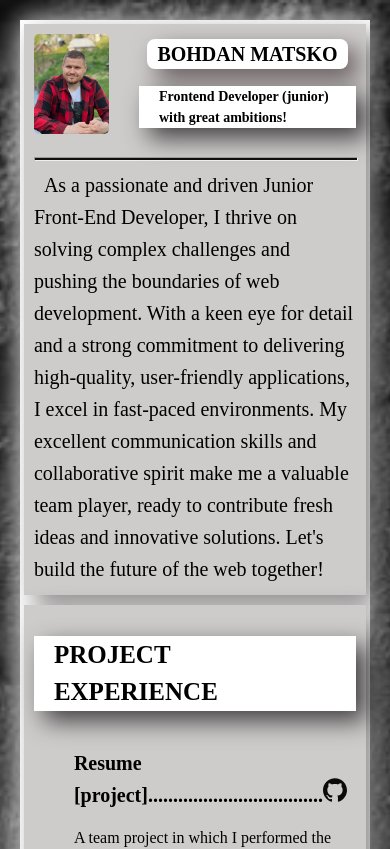
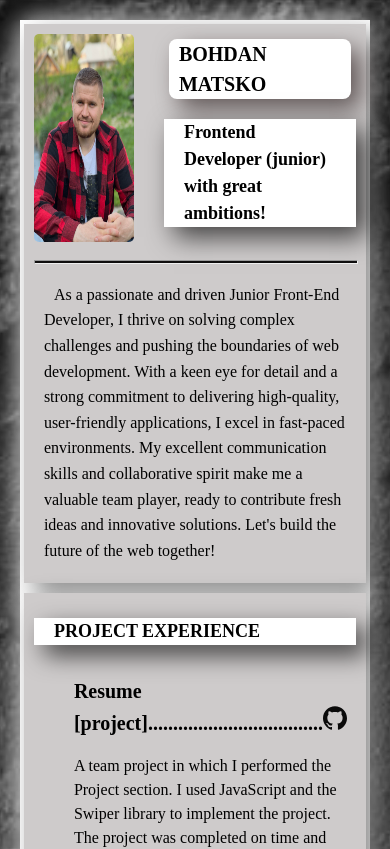
Before and after one commit to Bohdan119/Resume_Bohdan_Matsko, a React (Vite) app: page / in a window 390 px wide. Shown: the top 849 px of the page. Built offline with nearby package versions, Linux system fonts and the light colour scheme.

Commit message:
Push-4
updanes font-size

```diff
--- a/src/components/Title/Title.module.css
+++ b/src/components/Title/Title.module.css
@@ -45,16 +45,17 @@ box-shadow: 10px 10px 25px rgb(96, 86, 86);
 }
 .mobilePhoto{
     display: block;
-    width: 80px;
-    height: 100px;
+    width: 100px;
+    height: auto;
     border-radius: 5px;
     margin-bottom: 10px;
 }
 .mainTitle{
     font-size: 20px;
 }
-.mainDirection{
-    font-size: 14px;
+.mainParagraph {
+    font-size: 16px;
+    margin: 10px;
 }
 }
 
@@ -73,15 +74,14 @@ justify-content: flex-start;
 .mainTitle{
     font-size: 25px;
 }
-
-.mainDirection{
-font-size: 16px;
-padding: 0px 10px;
+.mainParagraph{
+    font-size: 16px;
+    margin: 10px;
 }
 
 .mobilePhoto{
 display: block;
-    width: 20%;
+    width: 30%;
     height: auto;
     border-radius: 5px;
     margin-bottom: 20px;
--- a/src/index.css
+++ b/src/index.css
@@ -88,6 +88,10 @@ svg:hover {
       margin: 20px;
       color:#000;
     }
+    h2{
+      font-size: 18px;
+
+    }
 }
 
 @media (min-width:481px) and (max-width:768px)
@@ -100,7 +104,7 @@ svg:hover {
 
 
   h2 {
-    font-size: 25px;
+    font-size: 20px;
   }
 
   a {
```
